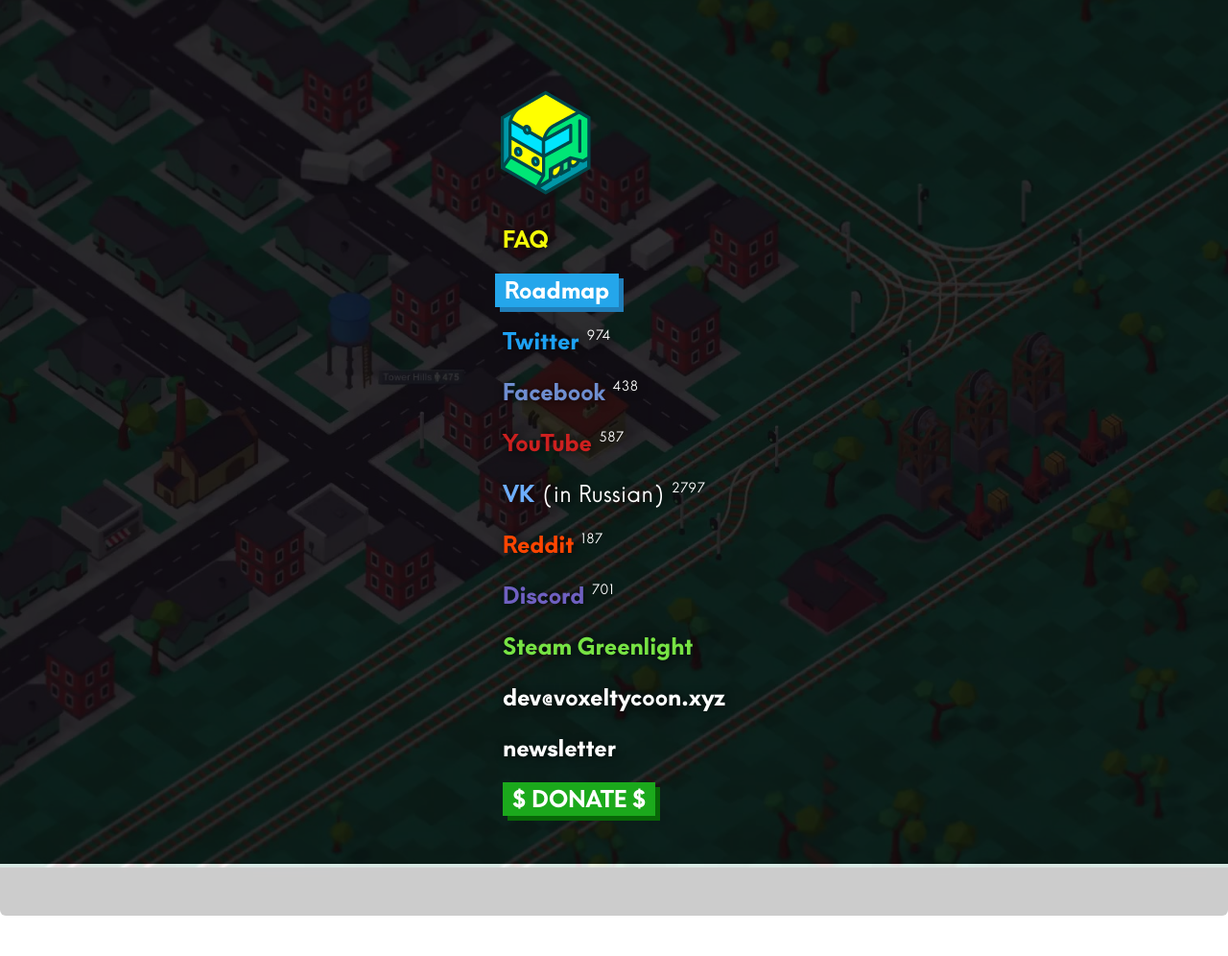
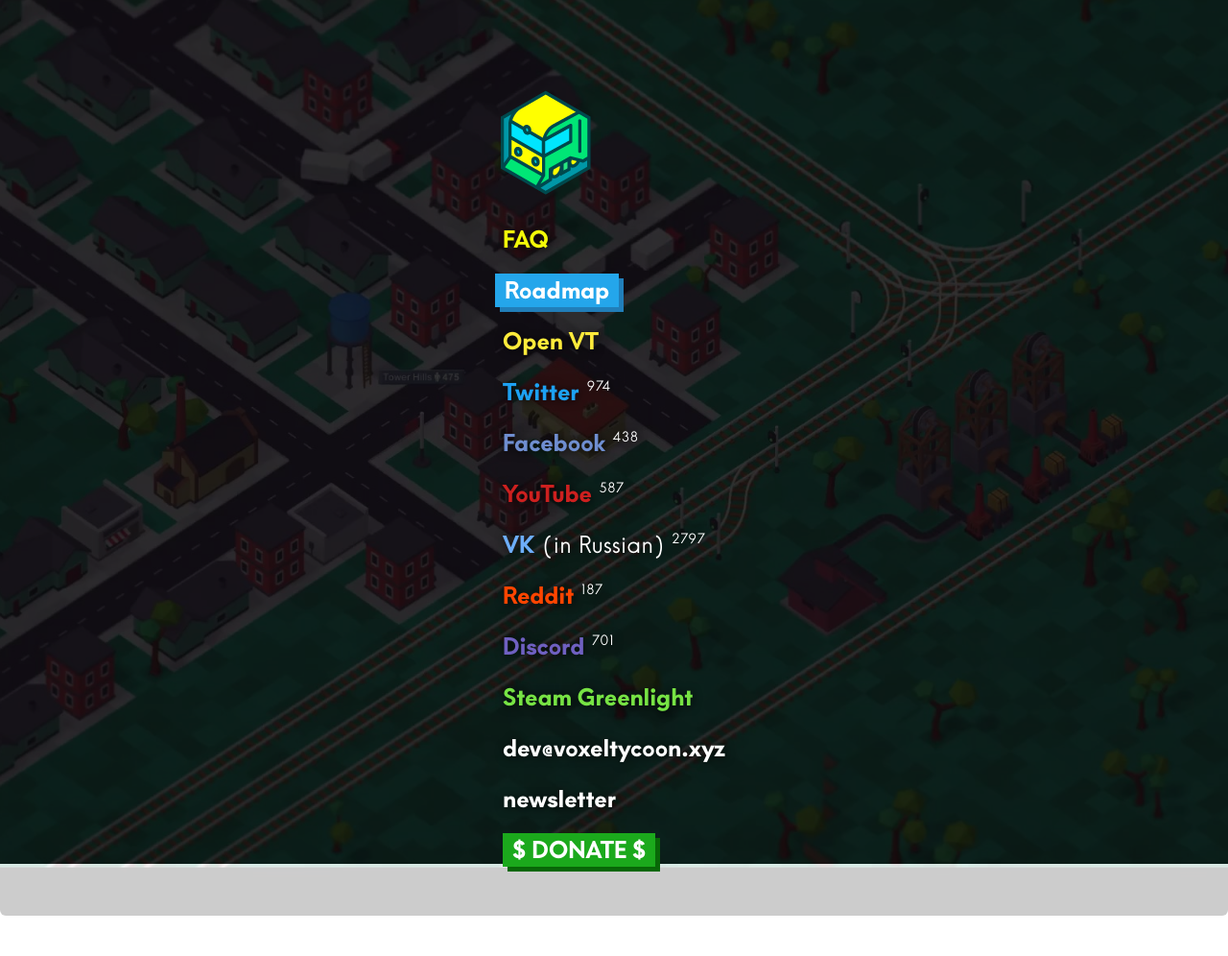
Before and after one commit to andrewpey/vtland, a Jekyll site: the page built from contacts.md, in a window 1280 px wide. Shown: the whole page at 96% size. Built offline with Jekyll 4.4.1, drawn with Linux system fonts in a browser that asks for light colours; nearby versions of some CDN libraries.

Commit message:
Add link to Open VT

```diff
--- a/_includes/sidebar.md
+++ b/_includes/sidebar.md
@@ -5,6 +5,8 @@
 [FAQ](/faq){:.faqlink}
 
 [Roadmap](https://trello.com/b/3susroHe/vt-roadmap){:.roadmap}
+
+[Open VT](https://github.com/andrewpey/open-voxel-tycoon){:.openvt}
 
 [Twitter](//twitter.com/VoxelTycoon){:.twitter} <small>{{site.data.socials.tw}}</small>
 
--- a/css/style.css
+++ b/css/style.css
@@ -322,3 +322,7 @@
     border-bottom-width: 1px;
     background: #24CB25;
 }
+
+a.openvt {
+    color: #ffeb3b;
+}
```
